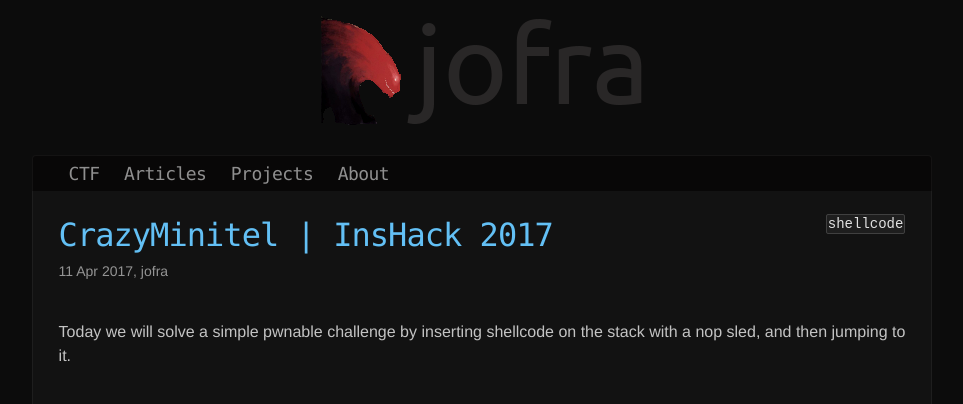
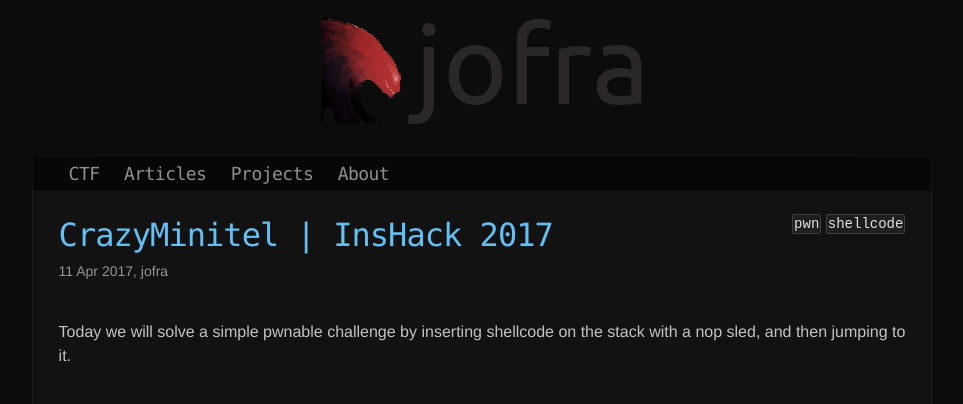
Before and after one commit to Vasco-jofra/Vasco-jofra.github.io, a Jekyll site: the page built from _posts/2017-04-11-CrazyMinitel.md, in a window 1280 px wide. Shown: the top 404 px of the page, without its empty margins (158-1121 px from the left). Built offline with Jekyll 4.4.1, drawn with Linux system fonts in a browser that asks for light colours.

Commit message:
tag experiment

```diff
--- a/_config.yml
+++ b/_config.yml
@@ -16,8 +16,8 @@ defaults:
       layout: "post"
       author: "jofra"
 
-# permalink: /:title
-permalink: /:categories/:day/:month/:year/:title
+permalink: /:title
+# permalink: /:categories/:day/:month/:year/:title
 
 # jekyll-paginate (https://jekyllrb.com/docs/pagination/)
 paginate: 50
--- a/_includes/post_title.html
+++ b/_includes/post_title.html
@@ -1,8 +1,12 @@
 <div style="display: flex; justify-content: space-between;">
   <h1 class="post-title">{{ post.title }}</h1>
   <div>
+    <!-- having this a's here creates nestes links which does not work very well. Check if we want to keep it like that -->
+    {% for category in post.categories %}
+      <a href="/assets/bullet.png"><code class="language-plaintext highlighter-rouge">{{category}}</code></a>
+    {% endfor %}
     {% for tag in post.tags %}
-      <code class="language-plaintext highlighter-rouge">{{tag}}</code>
+      <a href="/assets/bullet.png"><code class="language-plaintext highlighter-rouge">{{tag}}</code></a>
     {% endfor %}
   </div>
 </div>
```
